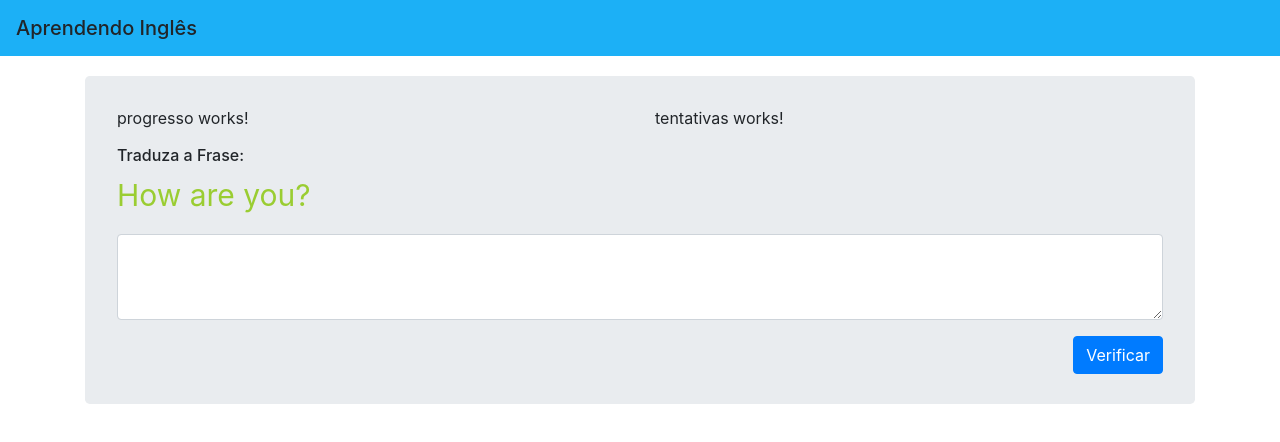
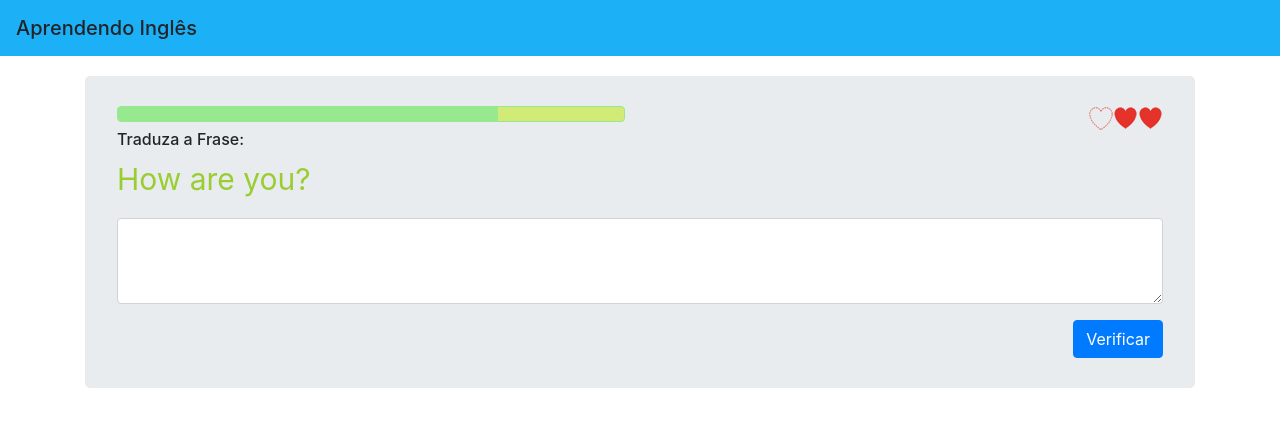
Before and after one commit to FabioJrSilva/Angular-4, an Angular app in the folder app1/: page / in a window 1280 px wide. Shown: the top 442 px of the page. Built offline with nearby package versions, Linux system fonts and the light colour scheme.

Commit message:
App1 - Tentativas (Template)

```diff
--- a/app1/src/app/progresso/progresso.component.css
+++ b/app1/src/app/progresso/progresso.component.css
@@ -0,0 +1,7 @@
+.progress{
+    background: #D2EB77;
+    border: solid 1px #97E98F;
+}
+.progress-bar{
+    background: #97E98F
+}
--- a/app1/src/app/progresso/progresso.component.html
+++ b/app1/src/app/progresso/progresso.component.html
@@ -1,3 +1,3 @@
-<p>
-  progresso works!
-</p>
+<div class="progress">
+    <div class="progress-bar w-75"></div>
+</div>
--- a/app1/src/app/tentativas/tentativas.component.html
+++ b/app1/src/app/tentativas/tentativas.component.html
@@ -1,3 +1,5 @@
-<p>
-  tentativas works!
-</p>
+<div class="d-flex justify-content-end">
+  <img src="/assets/coracao_vazio.png">
+  <img src="/assets/coracao_cheio.png">
+  <img src="/assets/coracao_cheio.png">
+</div>
```
Also changed, not shown: app1/src/assets/coracao_cheio.png (added), app1/src/assets/coracao_vazio.png (added).
